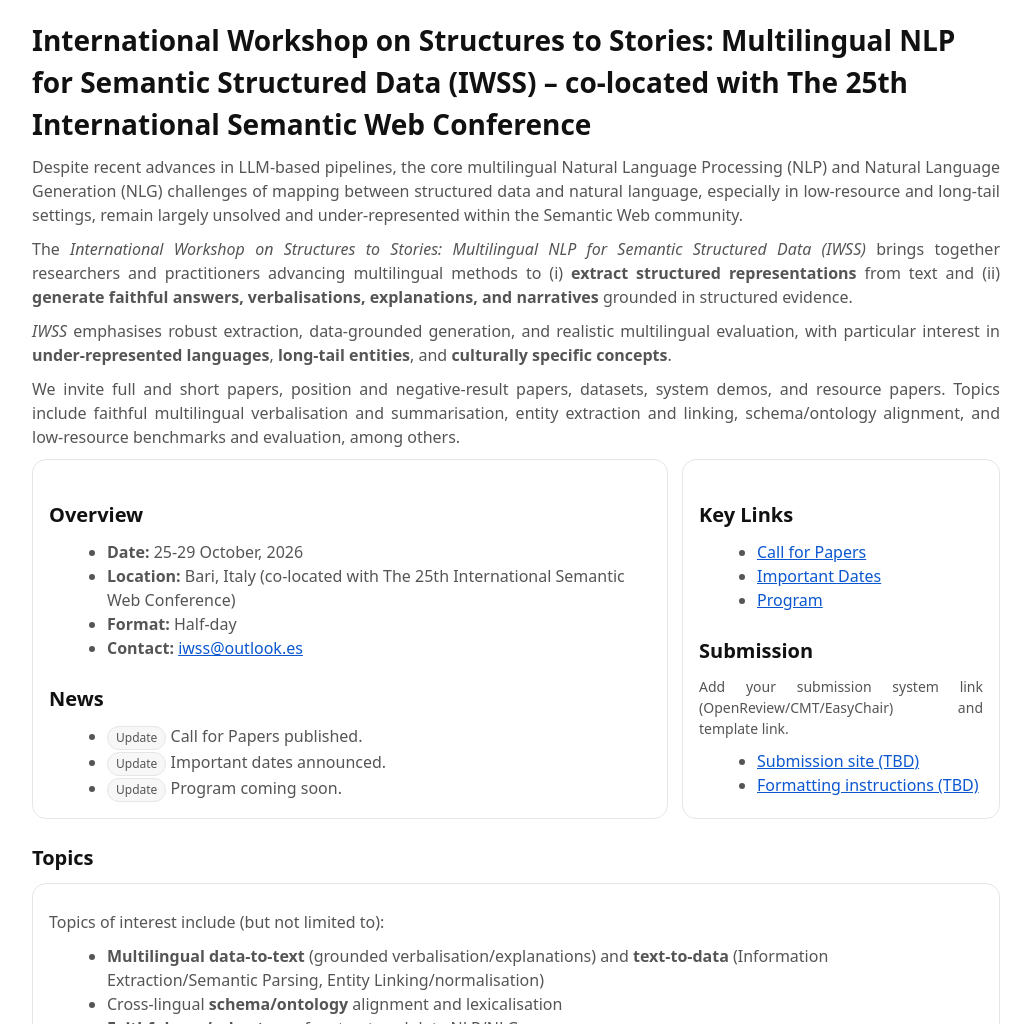
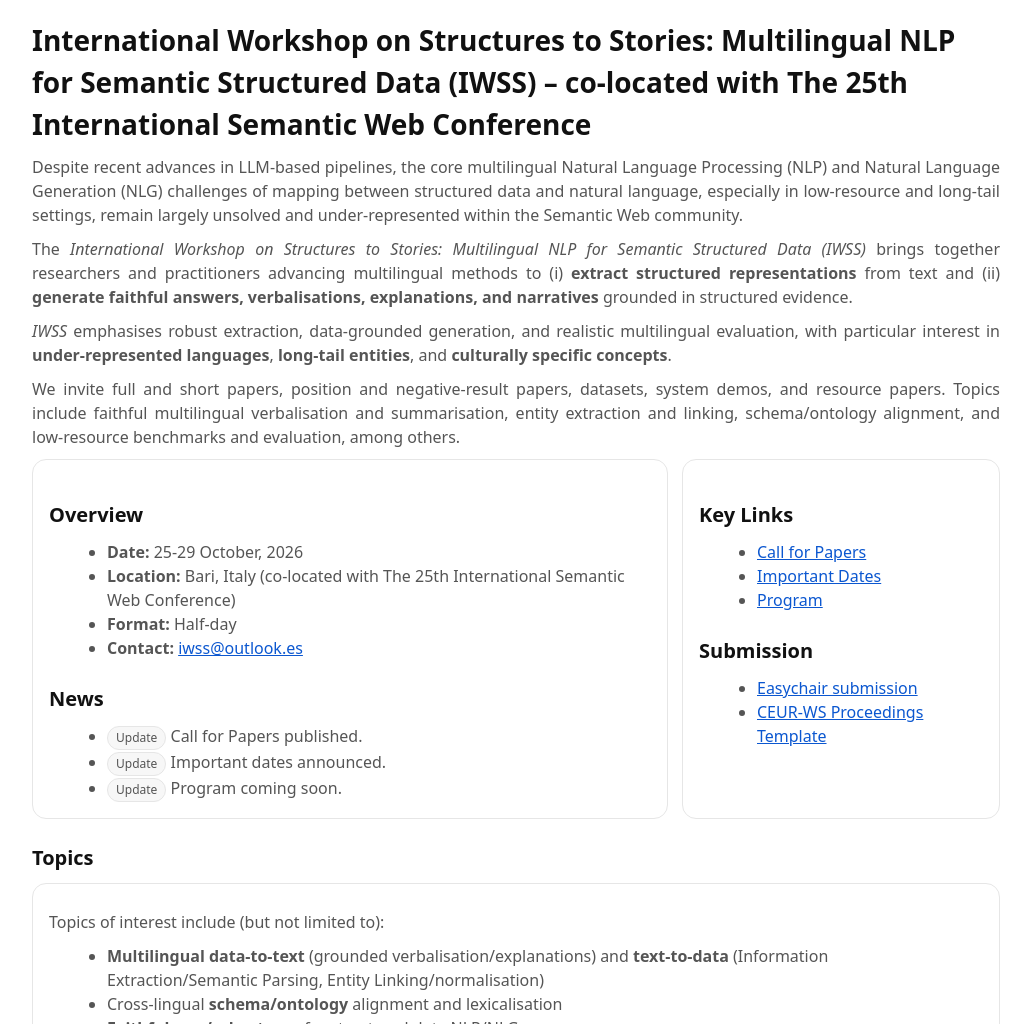
Before and after one commit to iwss-workshop/iwss-workshop.github.io, a plain HTML site: page index.html in a window 1280 px wide. Shown: the part 76-1100 px from the top of the page, without its empty margins (124-1155 px from the left). Drawn offline with Linux system fonts and the light colour scheme.

Commit message:
Update index.html

```diff
--- a/index.html
+++ b/index.html
@@ -147,10 +147,9 @@
         </ul>
 
         <h2>Submission</h2>
-        <p class="small">Add your submission system link (OpenReview/CMT/EasyChair) and template link.</p>
         <ul>
-          <li><a href="#">Submission site (TBD)</a></li>
-          <li><a href="#">Formatting instructions (TBD)</a></li>
+          <li><a href="#cfp">Easychair submission</a></li>
+          <li><a href="#cfp">CEUR-WS Proceedings Template</a></li>
         </ul>
       </div>
     </div>
```
